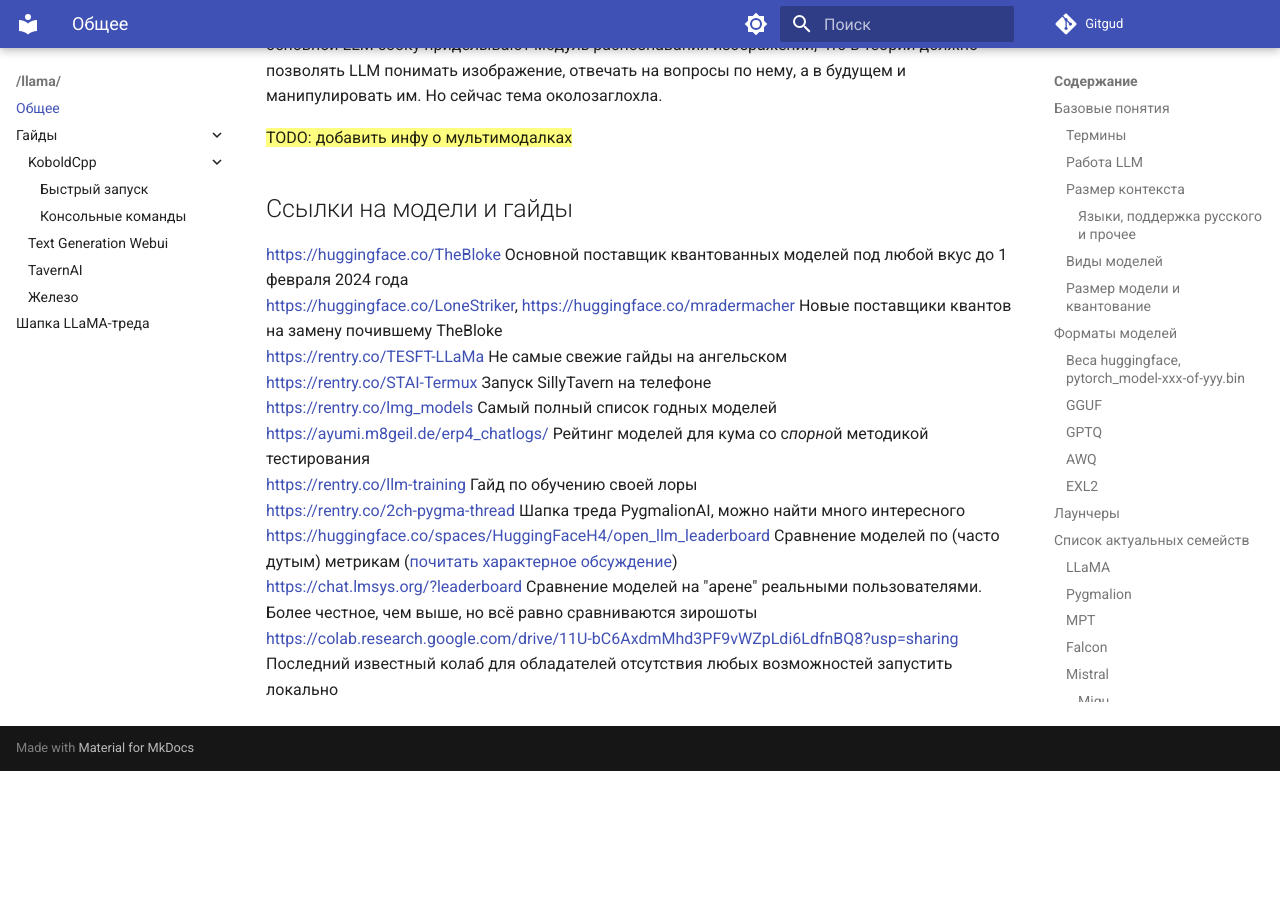
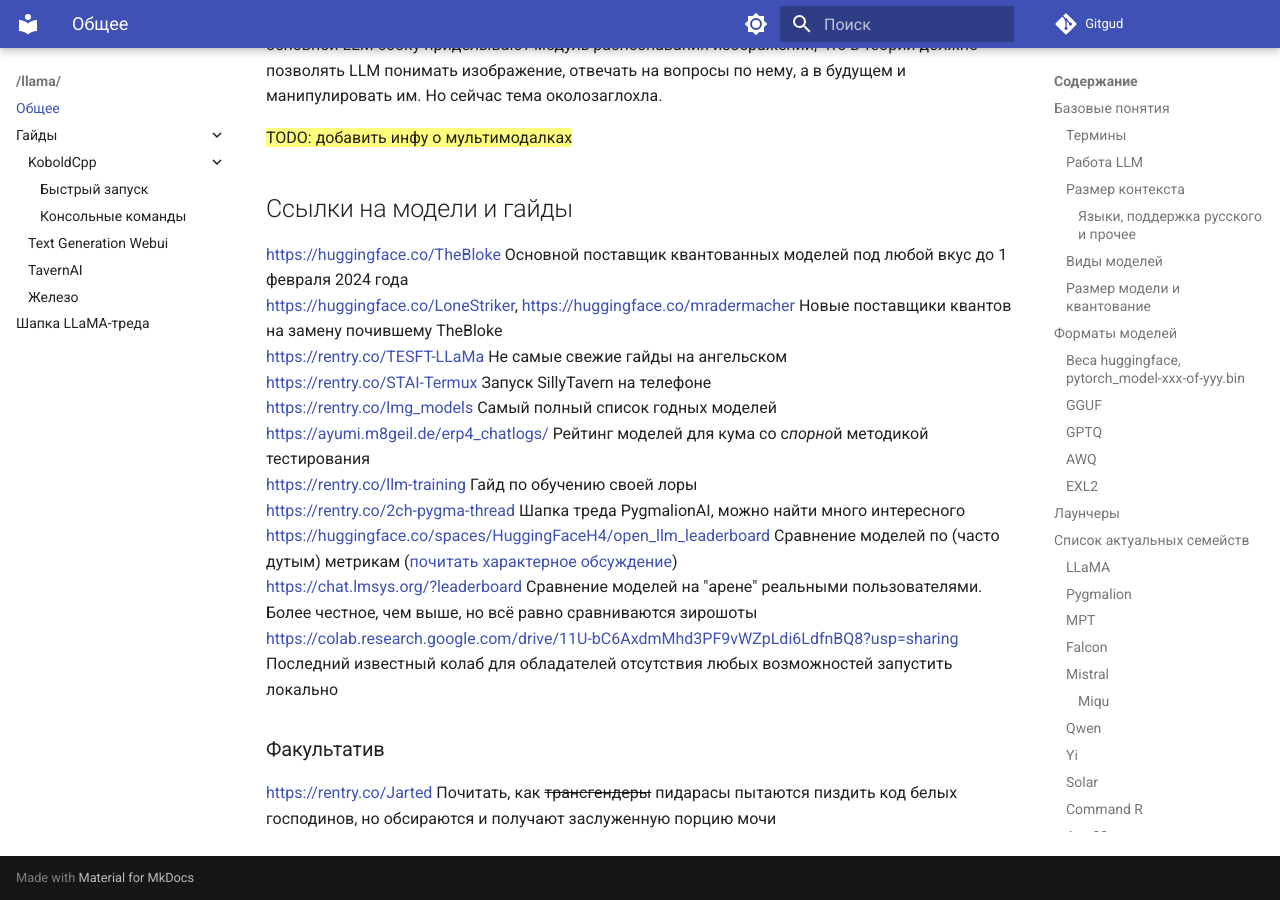
Before and after one commit to 2ch-ai/wiki, an MkDocs documentation site: the page built from docs/llama/index.md, in a window 1280 px wide and 900 px high, scrolled down 12473 px. Built offline with MkDocs 1.6.1 and Material for MkDocs 9.7.7, drawn with Linux system fonts in a browser that asks for light colours; before the commit the page ends 13244 px from its top, so only the background shows below that.

Commit message:
Update index.md

```diff
--- a/docs/llama/index.md
+++ b/docs/llama/index.md
@@ -259,3 +259,7 @@
 <https://huggingface.co/spaces/HuggingFaceH4/open_llm_leaderboard> Сравнение моделей по (часто дутым) метрикам ([почитать характерное обсуждение](https://huggingface.co/CausalLM/34b-beta/discussions/5))
 <https://chat.lmsys.org/?leaderboard> Сравнение моделей на "арене" реальными пользователями. Более честное, чем выше, но всё равно сравниваются зирошоты
 <https://colab.research.google.com/drive/11U-bC6AxdmMhd3PF9vWZpLdi6LdfnBQ8?usp=sharing> Последний известный колаб для обладателей отсутствия любых возможностей запустить локально
+
+### Факультатив
+
+<https://rentry.co/Jarted> Почитать, как ~~трансгендеры~~ пидарасы пытаются пиздить код белых господинов, но обсираются и получают заслуженную порцию мочи
```
